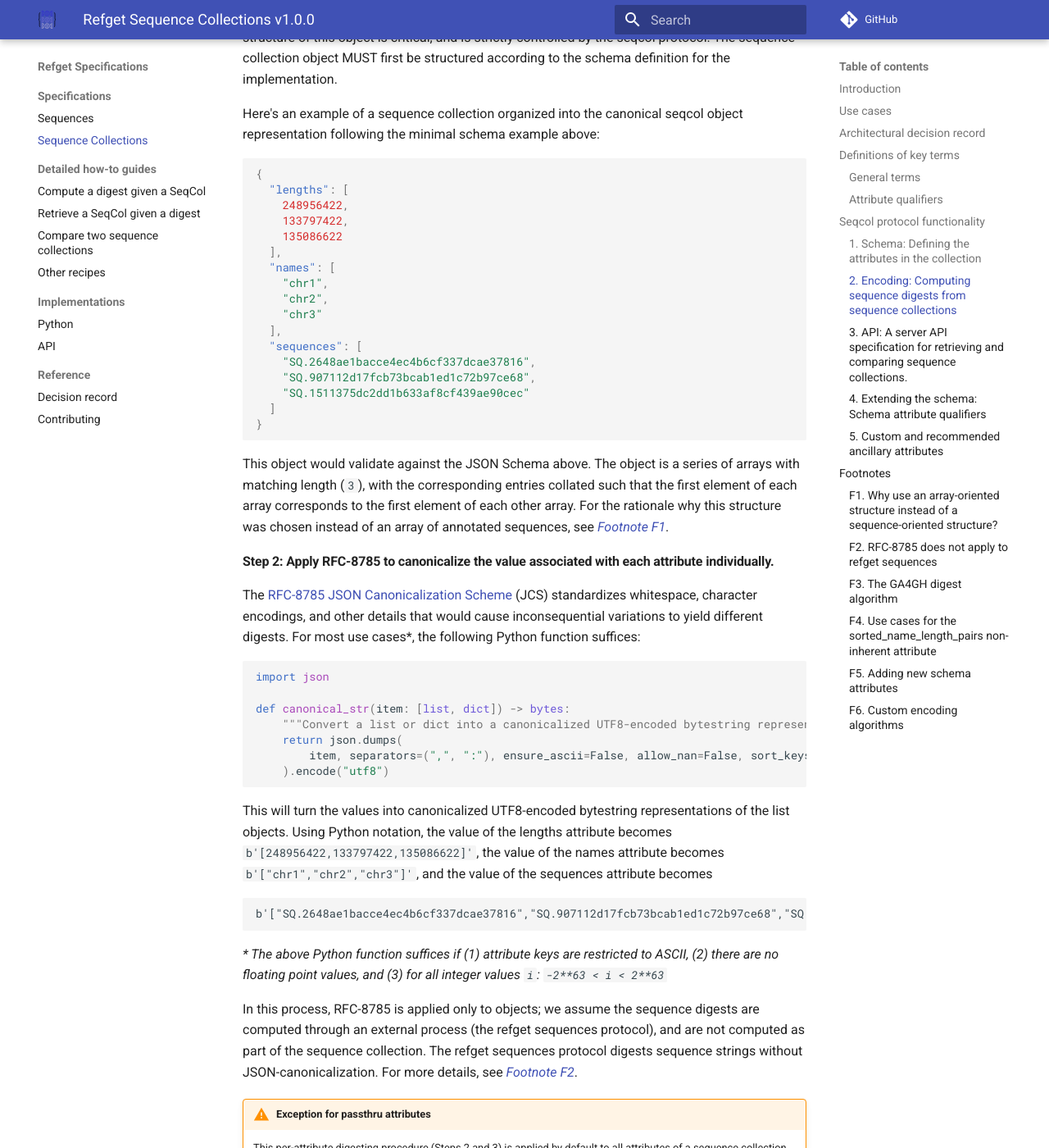
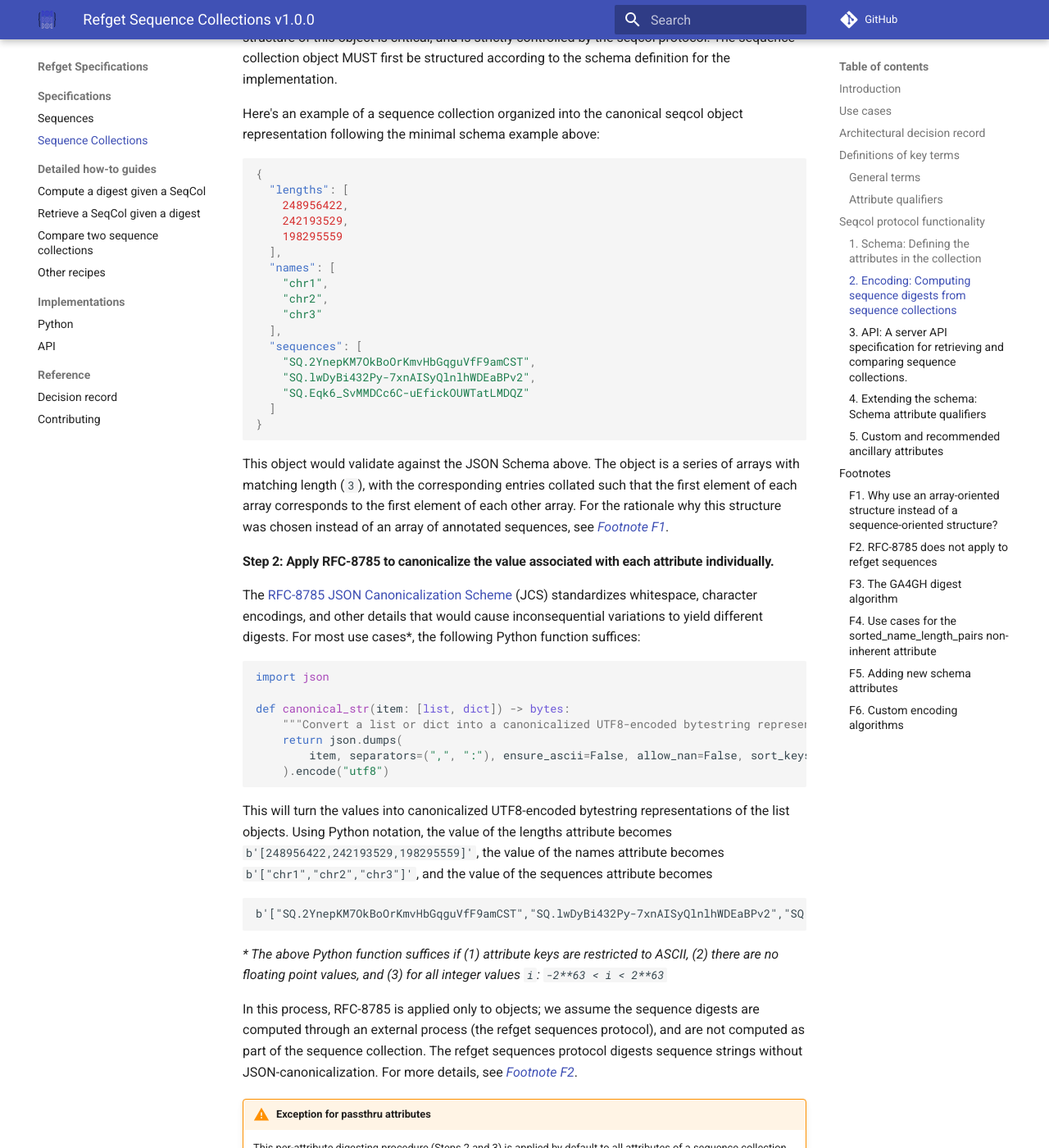
Before and after one commit to ga4gh/refget, an MkDocs documentation site: the page built from docs/seqcol.md, in a window 1280 px wide and 1400 px high, scrolled down 5977 px. Shown: the whole window at 82% size. Built offline with MkDocs 1.6.1 and Material for MkDocs 9.7.7, drawn with Linux system fonts in a browser that asks for light colours; comment, search, counter and statistics services are not loaded; some of the changed text lies outside the part shown.

Commit message:
Updated example seqcols and digests to be internally consistent, as well as consistent with RefSeq Sequences

````diff
--- a/docs/seqcol.md
+++ b/docs/seqcol.md
@@ -179,8 +179,8 @@ Here's an example of a sequence collection organized into the canonical seqcol o
 {
   "lengths": [
     248956422,
-    133797422,
-    135086622
+    242193529,
+    198295559
   ],
   "names": [
     "chr1",
@@ -188,9 +188,9 @@ Here's an example of a sequence collection organized into the canonical seqcol o
     "chr3"
   ],
   "sequences": [
-    "SQ.2648ae1bacce4ec4b6cf337dcae37816",
-    "SQ.907112d17fcb73bcab1ed1c72b97ce68",
-    "SQ.1511375dc2dd1b633af8cf439ae90cec"
+    "SQ.2YnepKM7OkBoOrKmvHbGqguVfF9amCST",
+    "SQ.lwDyBi432Py-7xnAISyQlnlhWDEaBPv2",
+    "SQ.Eqk6_SvMMDCc6C-uEfickOUWTatLMDQZ"
   ]
 }
 ```
@@ -214,10 +214,10 @@ def canonical_str(item: [list, dict]) -> bytes:
     ).encode("utf8")
 ```
 
-This will turn the values into canonicalized UTF8-encoded bytestring representations of the list objects. Using Python notation, the value of the lengths attribute becomes `b'[248956422,133797422,135086622]'`, the value of the names attribute becomes `b'["chr1","chr2","chr3"]'`, and the value of the sequences attribute becomes
+This will turn the values into canonicalized UTF8-encoded bytestring representations of the list objects. Using Python notation, the value of the lengths attribute becomes `b'[248956422,242193529,198295559]'`, the value of the names attribute becomes `b'["chr1","chr2","chr3"]'`, and the value of the sequences attribute becomes
 
 ```
-b'["SQ.2648ae1bacce4ec4b6cf337dcae37816","SQ.907112d17fcb73bcab1ed1c72b97ce68","SQ.1511375dc2dd1b633af8cf439ae90cec"]'
+b'["SQ.2YnepKM7OkBoOrKmvHbGqguVfF9amCST","SQ.lwDyBi432Py-7xnAISyQlnlhWDEaBPv2","SQ.Eqk6_SvMMDCc6C-uEfickOUWTatLMDQZ"]'
 ```
 
 _* The above Python function suffices if (1) attribute keys are restricted to ASCII, (2) there are no floating point values, and (3) for all integer values `i`:  `-2**63 < i < 2**63`_
````
Also changed, not shown: other parts of docs/seqcol.md (+13 -13 lines).
